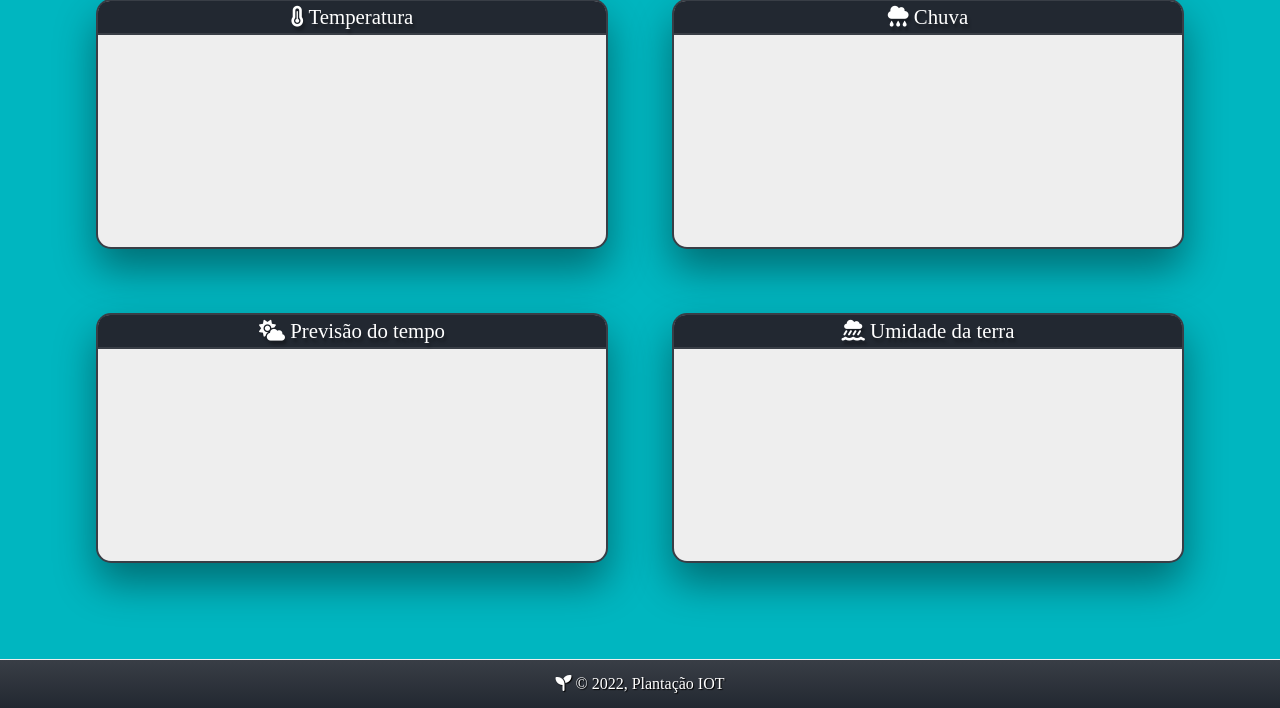
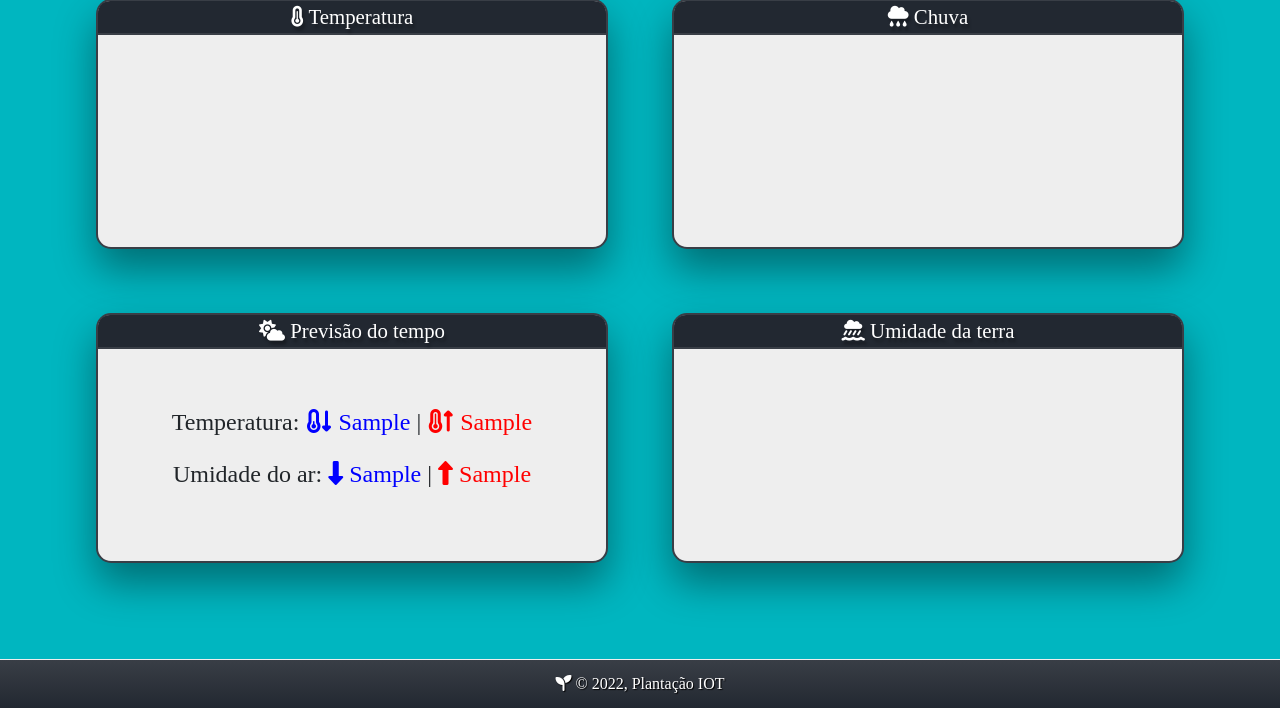
Before and after one commit to vic37get/Plantacao-IOT, a Django app: template plantacao_app/templates/plantacao_app/home.html in a window 1280 px wide. Shown: the part 506-1214 px from the top of the page. Run offline with Django 4.2, Linux system fonts and the light colour scheme; the template is opened without the code that fills it: most values are stand-ins (such as "Sample title", 1, 10 or a date in 2020); some libraries are stand-ins or nearby versions.

Commit message:
construção do home

```diff
--- a/plantacao_app/templates/plantacao_app/home.html
+++ b/plantacao_app/templates/plantacao_app/home.html
@@ -4,11 +4,19 @@
     {% include 'plantacao_app/partials/header.html' %}
     <main class="main-content-container m-5">
         <div class="main-content main-content-list container row-cols-1 justify-content-center mt-5">
-            <div class="col quadro"><div class="TextoTituloCard"><i class="fa-solid fa-faucet-drip"></i> Ligar/Desligar</div></div>
-            <div class="col quadro"><div class="TextoTituloCard"><i class="fa-solid fa-droplet"></i> Umidade do solo</div></div>
+            <div class="col quadro"><div class="TextoTituloCard"><i class="fa-solid fa-faucet-drip"></i> Ligar/Desligar</div>
+
+        </div>
+            <div class="col quadro"><div class="TextoTituloCard"><i class="fa-solid fa-droplet"></i> Umidade do solo</div>
+        </div>
             <div class="col quadro"><div class="TextoTituloCard"><i class="fa-solid fa-temperature-three-quarters"></i> Temperatura</div></div>
             <div class="col quadro"><div class="TextoTituloCard"><i class="fa-solid fa-cloud-rain"></i> Chuva</div></div>
-            <div class="col quadro"><div class="TextoTituloCard"><i class="fa-solid fa-cloud-sun"></i> Previsão do tempo</div></div>
+            <div class="col quadro"><div class="TextoTituloCard"><i class="fa-solid fa-cloud-sun"></i> Previsão do tempo</div>
+                <div class="box_dados">
+                    <p class="dados_previsao">Temperatura: <i class="minima"><i class="fa-solid fa-temperature-arrow-down"></i> {{temperatura_minima}}</i> | <i class="maxima"><i class="fa-solid fa-temperature-arrow-up"></i> {{temperatura_maxima}}</i></p>
+                    <p class="dados_previsao">Umidade do ar: <i class="minima"><i class="fa-solid fa-down-long"></i> {{umidade_minima}}</i> | <i class="maxima"><i class="fa-solid fa-up-long"></i> {{umidade_maxima}}</i></p>
+                </div>
+            </div>
             <div class="col quadro"><div class="TextoTituloCard"><i class="fa-solid fa-cloud-showers-water"></i> Umidade da terra</div></div>
         </div>
     </main>
@@ -17,5 +25,4 @@
     </footer>
 </body>
 
-
 </html>
```
